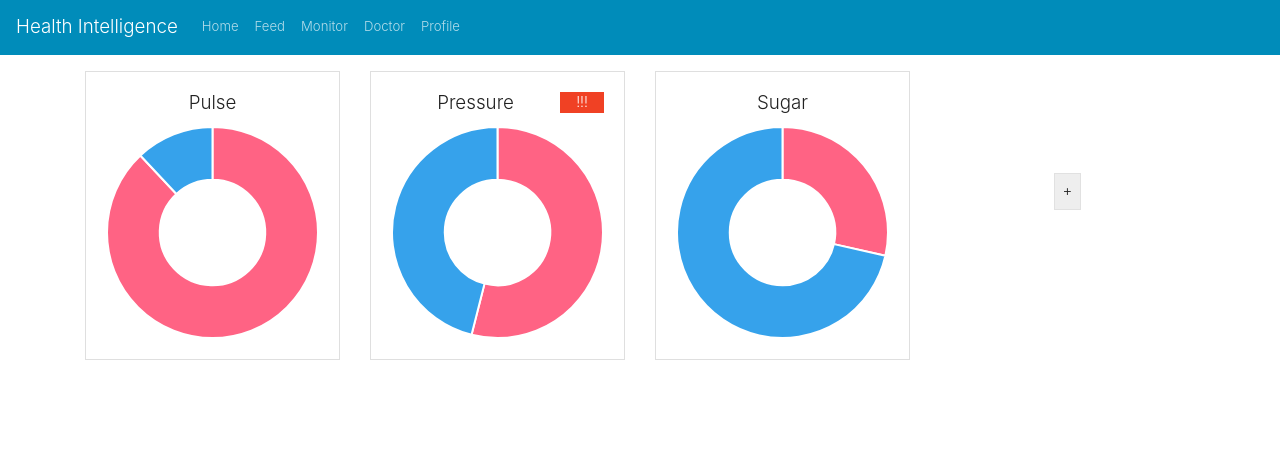
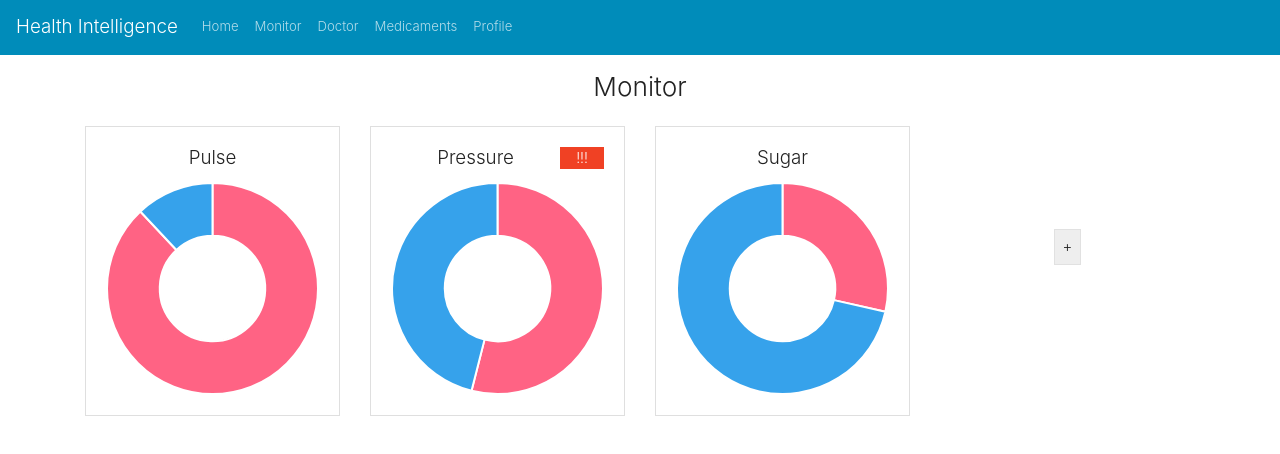
Before and after one commit to eduardvercaemer/itesm-hackathon-health-intelligence, a Next.js app: page /health in a window 1280 px wide. Shown: the top 454 px of the page. Built offline with nearby package versions, Linux system fonts and the light colour scheme.

Commit message:
fix: standardized headrs

```diff
--- a/components/main-nav.js
+++ b/components/main-nav.js
@@ -18,14 +18,14 @@ export default function MainNav() {
           <Link href="/home" passHref>
             <Nav.Link>Home</Nav.Link>
           </Link>
-          <Link href="/feed" passHref>
-            <Nav.Link>Feed</Nav.Link>
-          </Link>
           <Link href="/health" passHref>
             <Nav.Link>Monitor</Nav.Link>
           </Link>
           <Link href="/doctor" passHref>
             <Nav.Link>Doctor</Nav.Link>
+          </Link>
+          <Link href="/medicaments" passHref>
+            <Nav.Link>Medicaments</Nav.Link>
           </Link>
           <Link href="/profile" passHref>
             <Nav.Link>Profile</Nav.Link>
--- a/pages/health.js
+++ b/pages/health.js
@@ -75,7 +75,12 @@ const DummyCard = ({ title, children, bigger, badge }) => (
 
 export default function Health() {
   return (
-    <Container>
+    <Container className="mt-3">
+      <Row>
+        <Col className="mx-auto text-center">
+          <h3>Monitor</h3>
+        </Col>
+      </Row>
       <Row>
         {[
           { name: "Pulse" },
@@ -88,7 +93,9 @@ export default function Health() {
         ))}
 
         <Col sm={12} md={4} lg={3} className="text-center my-auto mx-auto">
-          <Button variant="secondary" className="mt-3 mb-5">+</Button>
+          <Button variant="secondary" className="mt-3 mb-5">
+            +
+          </Button>
         </Col>
       </Row>
     </Container>
--- a/pages/profile.js
+++ b/pages/profile.js
@@ -8,6 +8,11 @@ const ProfilePic = () => <Image src="https://picsum.photos/50" roundedCircle />;
 export default function Profile() {
   return (
     <Container>
+      <Row className="mt-3">
+        <Col className="mx-auto text-center">
+          <h3>Profile</h3>
+        </Col>
+      </Row>
       <Row className="mt-3">
         <Col xs={12} md={8} lg={6} className="mx-auto">
           <Card>
```
Also changed, not shown: pages/doctor.js (+6 -1 lines), pages/medicaments.js (added, +13 -0 lines).
